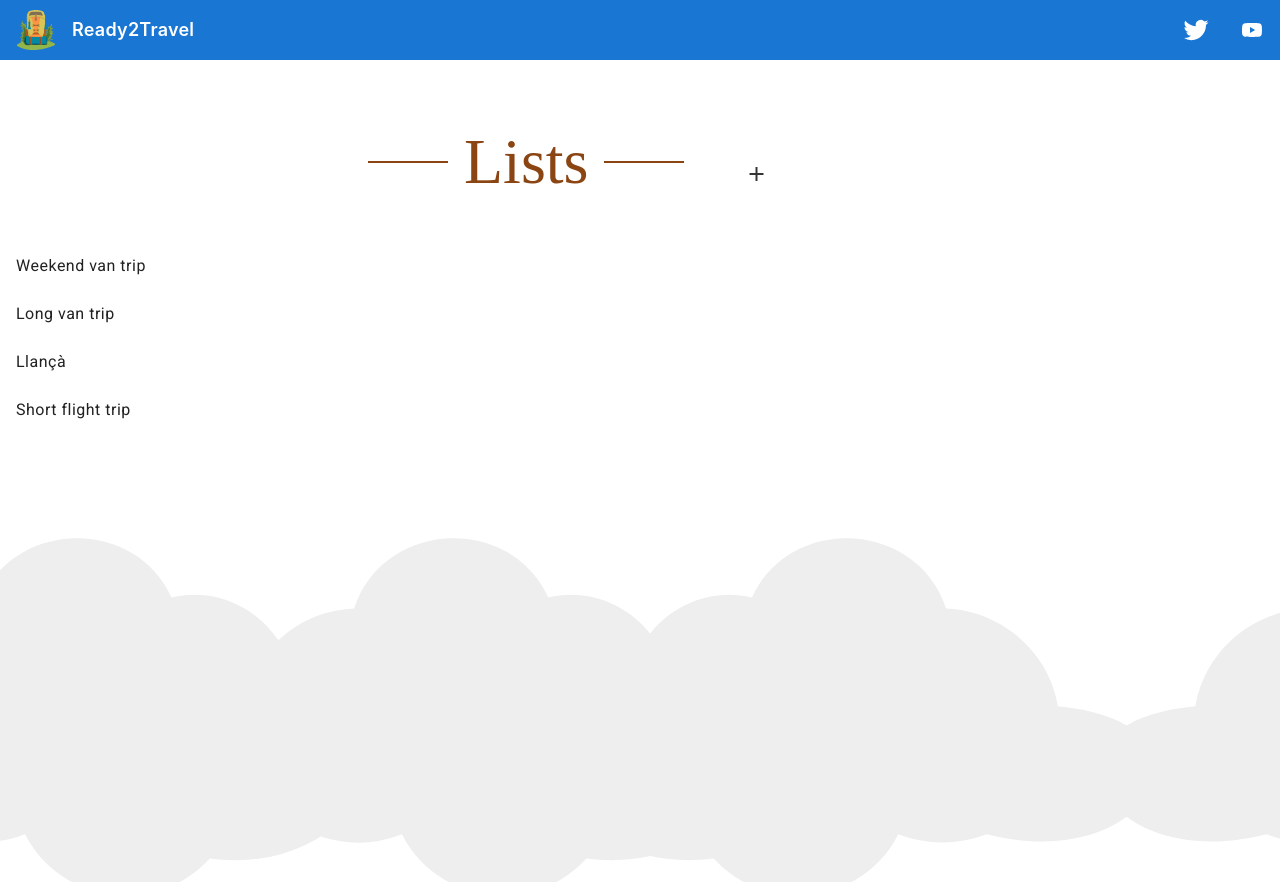
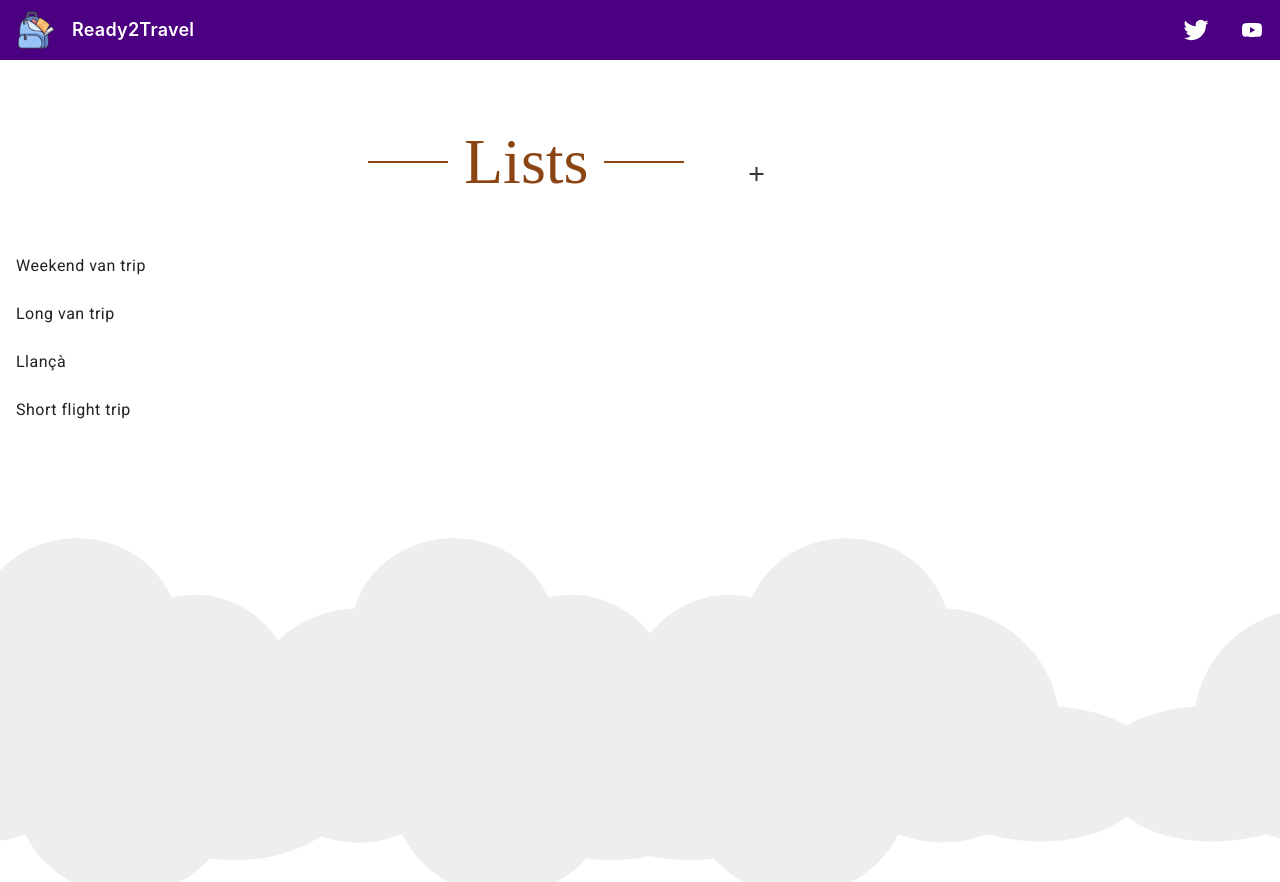
Before and after one commit to horacisalvany/ready-to-travel, an Angular app: page /list in a window 1280 px wide. Built offline with nearby package versions, Linux system fonts and the light colour scheme.

Commit message:
some style improves

```diff
--- a/src/app/app.component.scss
+++ b/src/app/app.component.scss
@@ -37,7 +37,8 @@ p {
   height: 60px;
   display: flex;
   align-items: center;
-  background-color: #1976d2;
+  background-color: indigo;
+
   color: white;
   font-weight: 600;
 }
--- a/src/app/views/list/list.component.scss
+++ b/src/app/views/list/list.component.scss
@@ -7,6 +7,7 @@ h1 {
   font-size: 2rem;
   align-items: center;
   justify-content: center;
+  margin-left: 16px;
   @media only screen and (orientation: landscape) {
     font-size: 4rem;
     margin: 2rem;
--- a/src/app/views/lists/lists.component.scss
+++ b/src/app/views/lists/lists.component.scss
@@ -7,6 +7,7 @@ h1 {
   font-size: 2rem;
   align-items: center;
   justify-content: center;
+  margin-left: 16px;
   @media only screen and (orientation: landscape) {
     font-size: 4rem;
     margin: 2rem;
--- a/src/app/views/main-menu/main-menu.component.scss
+++ b/src/app/views/main-menu/main-menu.component.scss
@@ -23,19 +23,6 @@ p {
 
 .spacer {
   flex: 1;
-}
-
-.toolbar {
-  position: absolute;
-  top: 0;
-  left: 0;
-  right: 0;
-  height: 60px;
-  display: flex;
-  align-items: center;
-  background-color: #1976d2;
-  color: white;
-  font-weight: 600;
 }
 
 .toolbar img {
```
Also changed, not shown: src/assets/img/ready2travel_logo.png, 1 other file (tests, documents, lock files or other folders).
